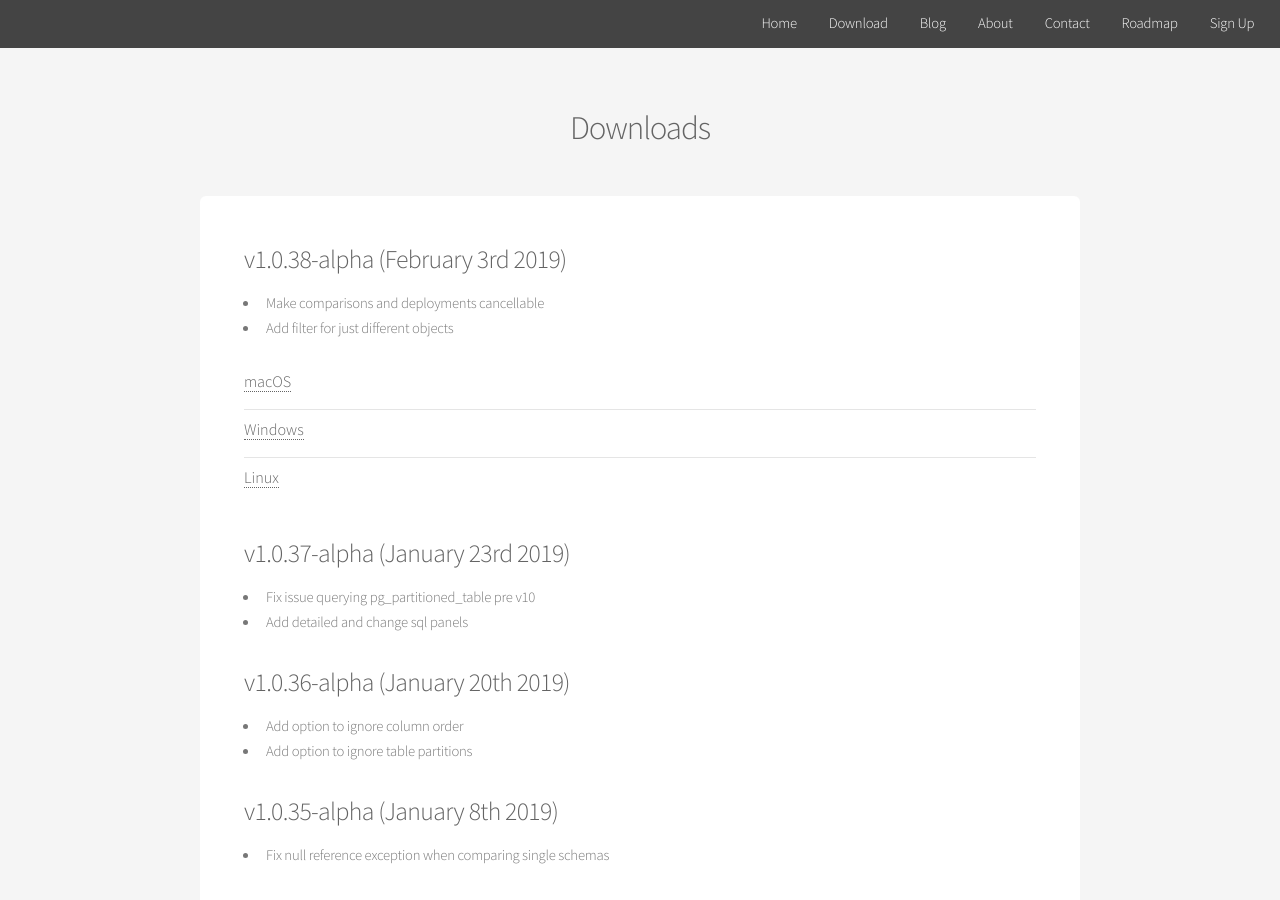
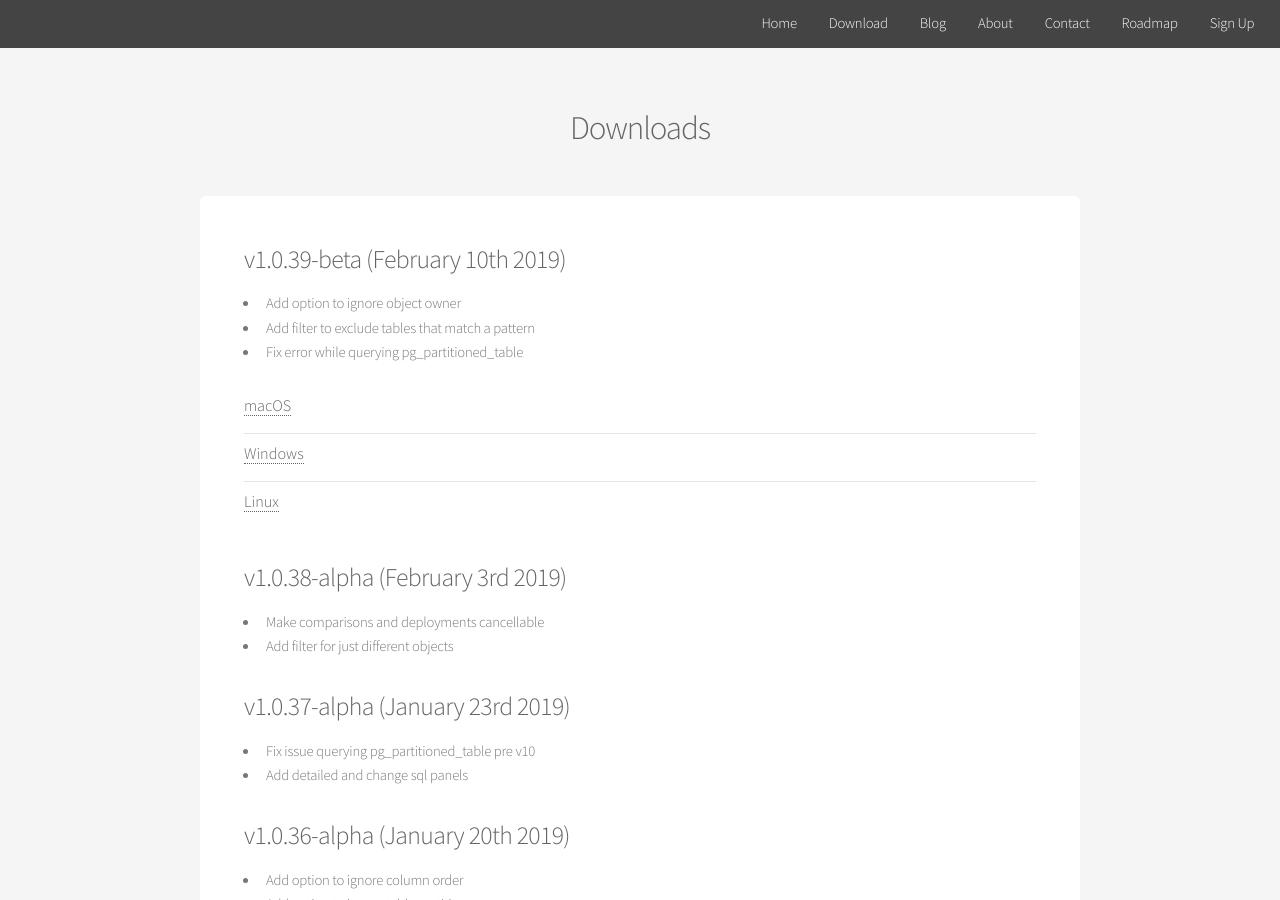
Before and after one commit to sql-migrate/backup2.sql-migrate.github.io, a Jekyll site: the page built from downloads.md, in a window 1280 px wide and 900 px high. Built offline with Jekyll 4.4.1, drawn with Linux system fonts in a browser that asks for light colours.

Commit message:
add 1.0.39-beta

```diff
--- a/downloads.md
+++ b/downloads.md
@@ -4,34 +4,39 @@
 permalink: /downloads
 ---
 
-<h3>v1.0.38-alpha (February 3rd 2019)</h3>
-  - Make comparisons and deployments cancellable
-  - Add filter for just different objects
+<h3>v1.0.39-beta (February 10th 2019)</h3>
+  - Add option to ignore object owner
+  - Add filter to exclude tables that match a pattern
+  - Fix error while querying pg_partitioned_table
 
   <ul class="alt">
       <li>
         <h4>
           <a class="post-link"
-          onclick="var that=this;ga('send', 'event','Download','macOS 1.0.38-alpha',this.href);setTimeout(function(){location.href=that.href;},200);return false;"
-          href="http://downloads.postgrescompare.com/builds/PostgresCompare-darwin-x64_1.0.38-alpha.zip">macOS</a>
+          onclick="var that=this;ga('send', 'event','Download','macOS 1.0.39-beta',this.href);setTimeout(function(){location.href=that.href;},200);return false;"
+          href="http://downloads.postgrescompare.com/builds/PostgresCompare-darwin-x64_1.0.39-beta.zip">macOS</a>
         </h4>
       </li>
       <li>
         <h4>
           <a class="post-link"
-          onclick="var that=this;ga('send', 'event','Download','Windows 1.0.38-alpha',this.href);setTimeout(function(){location.href=that.href;},200);return false;"
-          href="http://downloads.postgrescompare.com/builds/PostgresCompare-win32-x64_1.0.38-alpha.zip">Windows</a>
+          onclick="var that=this;ga('send', 'event','Download','Windows 1.0.39-beta',this.href);setTimeout(function(){location.href=that.href;},200);return false;"
+          href="http://downloads.postgrescompare.com/builds/PostgresCompare-win32-x64_1.0.39-beta.zip">Windows</a>
         </h4>
       </li>
       <li>
         <h4>
           <a class="post-link"
-          onclick="var that=this;ga('send', 'event','Download','Linux 1.0.38-alpha',this.href);setTimeout(function(){location.href=that.href;},200);return false;"
-          href="http://downloads.postgrescompare.com/builds/PostgresCompare-linux-x64_1.0.38-alpha.zip">Linux</a>
+          onclick="var that=this;ga('send', 'event','Download','Linux 1.0.39-beta',this.href);setTimeout(function(){location.href=that.href;},200);return false;"
+          href="http://downloads.postgrescompare.com/builds/PostgresCompare-linux-x64_1.0.39-beta.zip">Linux</a>
         </h4>
       </li>
   </ul>
 
+
+<h3>v1.0.38-alpha (February 3rd 2019)</h3>
+  - Make comparisons and deployments cancellable
+  - Add filter for just different objects
 
 <h3>v1.0.37-alpha (January 23rd 2019)</h3>
   - Fix issue querying pg_partitioned_table pre v10
```
